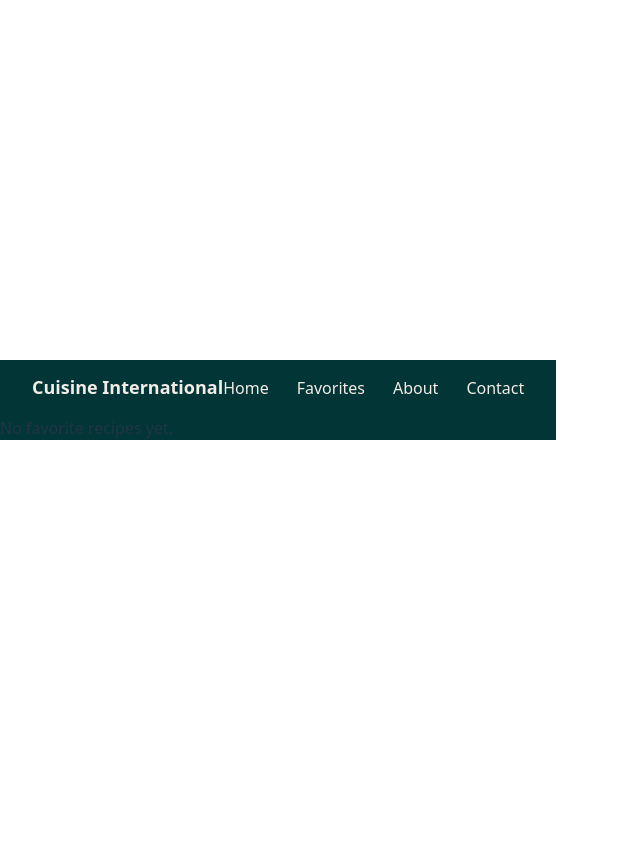
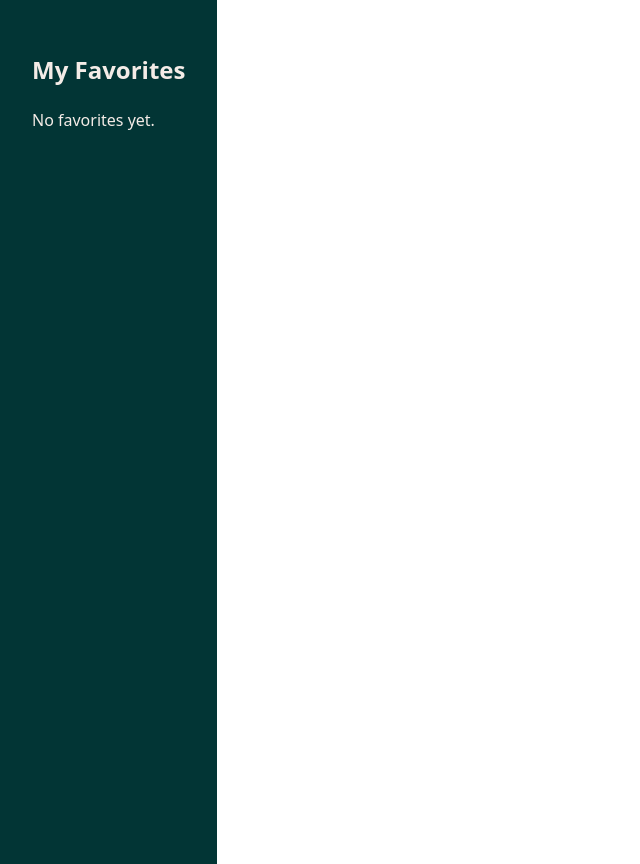
Before and after one commit to Iriswthebees/capstone-project, a React (Vite) app in the folder cuisine-international/: page /favorites in a window 1280 px wide. Shown: the whole page, without its empty margins (0-640 px from the left). Before the commit the page ends 800 px from the top, so only its background shows below. Built offline with nearby package versions, Linux system fonts and the light colour scheme.

Commit message:
feat: finalize favorites and contact pages with routing

```diff
--- a/cuisine-international/src/App.jsx
+++ b/cuisine-international/src/App.jsx
@@ -1,24 +1,19 @@
 import { Routes, Route } from "react-router-dom";
-import NavBar from "./components/NavBar";
 import Home from "./pages/Home";
 import Recipe from "./pages/Recipe";
+import Favorites from "./pages/Favorites";
 import About from "./pages/About";
 import Contact from "./pages/Contact";
-import Favorites from "./pages/Favorites";
 
 function App() {
   return (
-    <>
-      <NavBar />
-
     <Routes>
       <Route path="/" element={<Home />} />
       <Route path="/recipe/:id" element={<Recipe />} />
+      <Route path="/favorites" element={<Favorites />} />
       <Route path="/about" element={<About />} />
       <Route path="/contact" element={<Contact />} />
-        <Route path="/favorites" element={<Favorites />} />
     </Routes>
-    </>
   );
 }
 
--- a/cuisine-international/src/pages/Contact.jsx
+++ b/cuisine-international/src/pages/Contact.jsx
@@ -19,7 +19,7 @@ function Contact() {
           <p>
             <strong>GitHub:</strong>{" "}
             <a
-              href="https://github.com"
+              href="https://github.com/Iriswthebees"
               target="_blank"
               rel="noopener noreferrer"
               style={{ color: "#F4511E" }}
--- a/cuisine-international/src/pages/Favorites.jsx
+++ b/cuisine-international/src/pages/Favorites.jsx
@@ -1,39 +1,52 @@
 import { useEffect, useState } from "react";
+import { getFavorites } from "../utils/favorites";
 import RecipeCard from "../components/RecipeCard";
 
 function Favorites() {
-  const [favorites, setFavorites] = useState([]);
+  const [recipes, setRecipes] = useState([]);
 
   useEffect(() => {
-    const stored = JSON.parse(localStorage.getItem("favorites")) || [];
-    setFavorites(stored);
+    async function fetchFavorites() {
+      const favoriteIds = getFavorites();
+
+      if (favoriteIds.length === 0) {
+        setRecipes([]);
+        return;
+      }
+
+      const requests = favoriteIds.map((id) =>
+        fetch(
+          `https://www.themealdb.com/api/json/v1/1/lookup.php?i=${id}`
+        ).then((res) => res.json())
+      );
+
+      const results = await Promise.all(requests);
+      const meals = results.map((r) => r.meals[0]);
+      setRecipes(meals);
+    }
+
+    fetchFavorites();
   }, []);
-
-  if (favorites.length === 0) {
-    return (
-      <div
-        className="min-h-screen flex items-center justify-center text-white"
-        style={{ backgroundColor: "#023535" }}
-      >
-        No favorite recipes yet.
-      </div>
-    );
-  }
 
   return (
     <div
-      className="min-h-screen px-6 py-10"
-      style={{ backgroundColor: "#023535" }}
+      style={{
+        padding: "32px",
+        backgroundColor: "#023535",
+        minHeight: "100vh",
+      }}
     >
-      <h1 className="text-3xl font-bold mb-8 text-white text-center">
-        My Favorites
-      </h1>
+      <h2 style={{ color: "#F4ECE7" }}>My Favorites</h2>
 
-      <div className="grid gap-6 sm:grid-cols-2 lg:grid-cols-3">
-        {favorites.map((recipe) => (
-          <RecipeCard key={recipe.idMeal} recipe={recipe} />
-        ))}
-      </div>
+      {recipes.length === 0 ? (
+        <p style={{ color: "#F4ECE7" }}>No favorites yet.</p>
+      ) : (
+        <div style={{ display: "grid", gap: "20px" }}>
+          {recipes.map((recipe) => (
+            <RecipeCard key={recipe.idMeal} recipe={recipe} />
+          ))}
+        </div>
+      )}
     </div>
   );
 }
```
Lines whose indentation alone changed are shown as unchanged.
